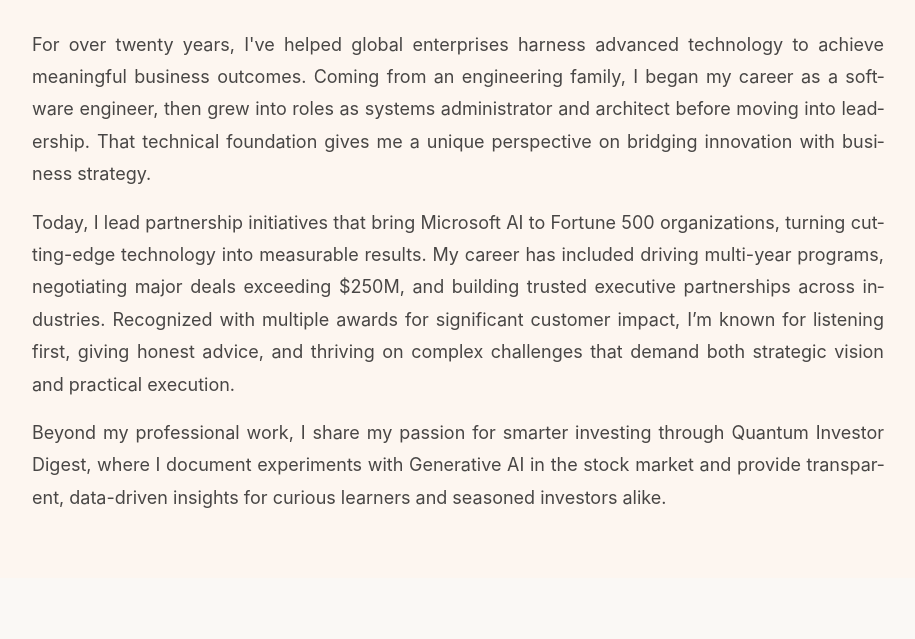
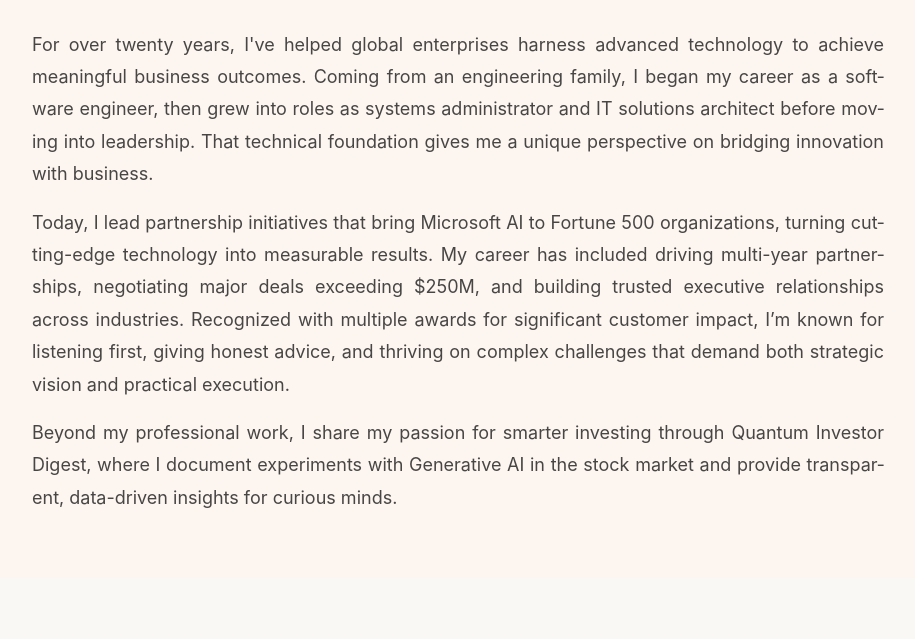
Before and after one commit to mig1980/About-me, a plain HTML site: page index.html in a window 1280 px wide. Shown: the part 641-1280 px from the top of the page, without its empty margins (182-1097 px from the left). Drawn offline with Linux system fonts and the light colour scheme.

Commit message:
Update index.html

```diff
--- a/index.html
+++ b/index.html
@@ -425,13 +425,13 @@
         <h2>About Me</h2>
       </div>
       <p class="about-text">
-        For over twenty years, I've helped global enterprises harness advanced technology to achieve meaningful business outcomes. Coming from an engineering family, I began my career as a software engineer, then grew into roles as systems administrator and architect before moving into leadership. That technical foundation gives me a unique perspective on bridging innovation with business strategy.
+        For over twenty years, I've helped global enterprises harness advanced technology to achieve meaningful business outcomes. Coming from an engineering family, I began my career as a software engineer, then grew into roles as systems administrator and IT solutions architect before moving into leadership. That technical foundation gives me a unique perspective on bridging innovation with business.
       </p>
       <p class="about-text">
-        Today, I lead partnership initiatives that bring Microsoft AI to Fortune 500 organizations, turning cutting-edge technology into measurable results. My career has included driving multi-year programs, negotiating major deals exceeding $250M, and building trusted executive partnerships across industries. Recognized with multiple awards for significant customer impact, I’m known for listening first, giving honest advice, and thriving on complex challenges that demand both strategic vision and practical execution.
+        Today, I lead partnership initiatives that bring Microsoft AI to Fortune 500 organizations, turning cutting-edge technology into measurable results. My career has included driving multi-year partnerships, negotiating major deals exceeding $250M, and building trusted executive relationships across industries. Recognized with multiple awards for significant customer impact, I’m known for listening first, giving honest advice, and thriving on complex challenges that demand both strategic vision and practical execution.
       </p>
       <p class="about-text">
-        Beyond my professional work, I share my passion for smarter investing through Quantum Investor Digest, where I document experiments with Generative AI in the stock market and provide transparent, data-driven insights for curious learners and seasoned investors alike.
+        Beyond my professional work, I share my passion for smarter investing through Quantum Investor Digest, where I document experiments with Generative AI in the stock market and provide transparent, data-driven insights for curious minds.
       </p>
     </div>
   </section>
```
